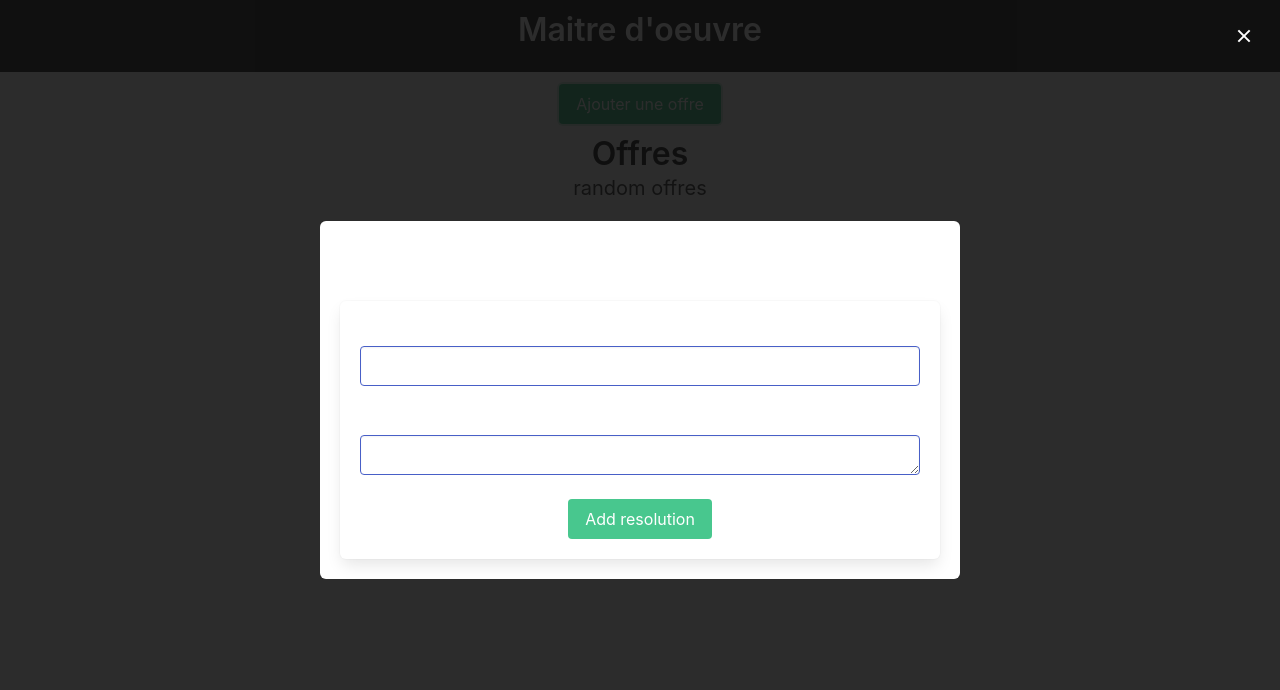
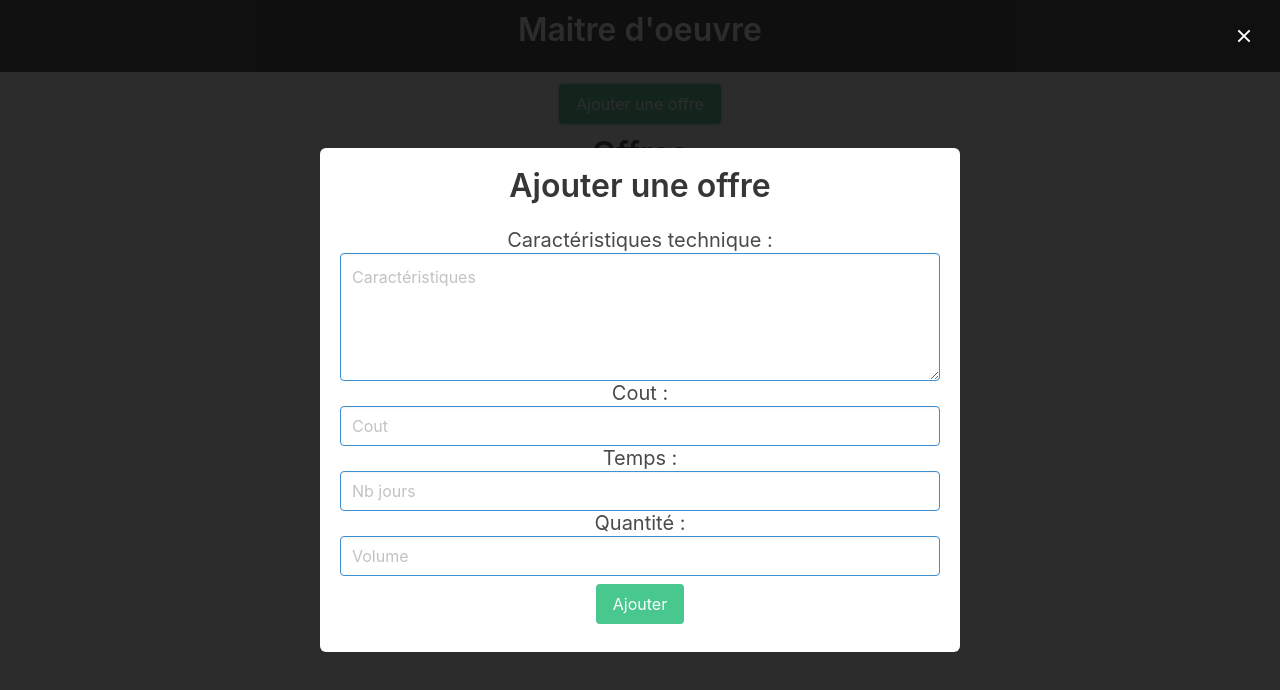
Before and after one commit to willygentet/info801-carrera-gentet, a React (Create React App) app in the folder maitre_oeuvre/: page / in a window 1280 px wide. Both pictures are taken after a click on the button "Ajouter une offre". Shown: the top 690 px of the page. Built offline with nearby package versions, Linux system fonts and the light colour scheme.

Commit message:
ajouter offre

```diff
--- a/maitre_oeuvre/src/components/AjouterOffre.js
+++ b/maitre_oeuvre/src/components/AjouterOffre.js
@@ -8,13 +8,17 @@ class AjouterOffre extends React.Component {
             <div className="modal-background"></div>
             <div className="modal-content">
                 <div class="box">
-                    <h1 className="title has-text-centered has-text-white">Ajouter une offre</h1>
-                    <div id="form" class="box has-text-centered">
-                        <label className="subtitle has-text-white" htmlFor="name">Name: </label>
-                        <input className="input is-link" type="text" id="name" name="name" required/><br/><br/>
-                        <label className="subtitle has-text-white" htmlFor="description">Description: </label>
-                        <textarea  className="input is-link" type="text" id="description" name="description" required></textarea><br/><br/>
-                        <button className="button is-success" onClick={() => document.getElementById("popup-resolution").classList.remove('is-active')}>Add resolution</button>
+                    <h1 className="title has-text-centered">Ajouter une offre</h1>
+                    <div id="form" class="has-text-centered">
+                        <label className="subtitle" htmlFor="caracteristiques">Caractéristiques technique : </label>
+                        <textarea class="textarea is-info" placeholder="Caractéristiques" name="caracteristiques" id="caracteristiques"></textarea>
+                        <label className="subtitle" htmlFor="cout">Cout : </label>
+                        <input class="input is-info" type="text" id="cout" name="cout" placeholder="Cout"></input>
+                        <label className="subtitle" htmlFor="temps">Temps : </label>
+                        <input class="input is-info" type="text" id="temps" name="temps" placeholder="Nb jours"></input>
+                        <label className="subtitle" htmlFor="quantite">Quantité : </label>
+                        <input class="input is-info" type="text" id="quantite" name="quantite" placeholder="Volume"></input>
+                        <button className="button m-2 is-success" onClick={() => document.getElementById("popup-resolution").classList.remove('is-active')}>Ajouter</button>
                     </div>
                 </div>
             </div>
```
